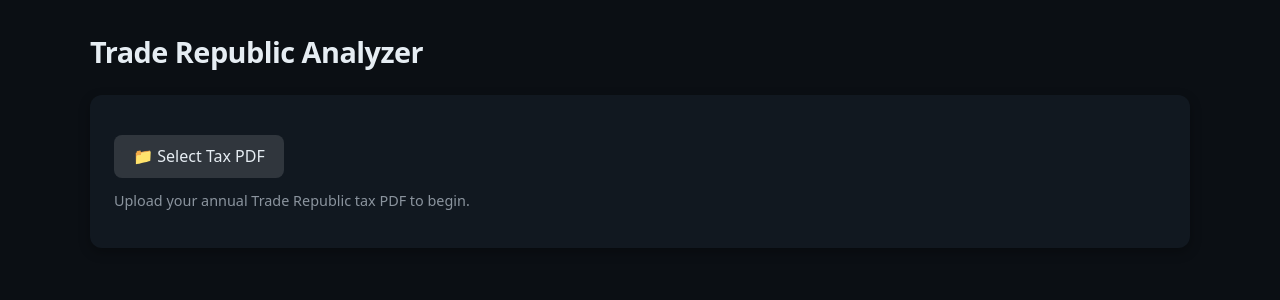
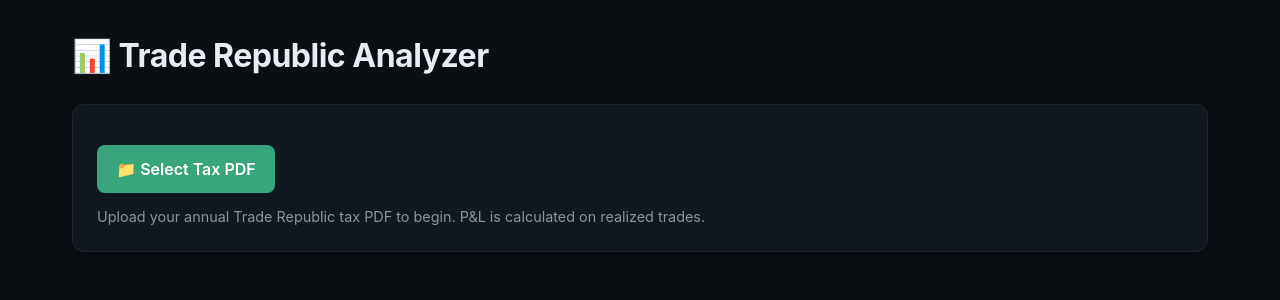
Before and after one commit to hellbloodd/stocks, a Python web app: template templates/index.html in a window 1280 px wide. Shown: the top 300 px of the page. Run offline with Jinja, Linux system fonts and the light colour scheme; the template is opened without the code that fills it, so the values that code supplies are empty.

Commit message:
Update index.html

```diff
--- a/templates/index.html
+++ b/templates/index.html
@@ -1,62 +1,70 @@
 <!DOCTYPE html>
 <html lang="en">
 <head>
-  <meta charset="UTF-8" />
-  <meta name="viewport" content="width=device-width, initial-scale=1.0"/>
-  <title>TR Portfolio Dashboard</title>
+  <meta charset="UTF-8">
+  <meta name="viewport" content="width=device-width, initial-scale=1.0">
+  <title>Trade Republic Dashboard</title>
   <script src="https://cdn.jsdelivr.net/npm/chart.js"></script>
   <style>
-    :root { --bg: #0b0f14; --card: #111820; --accent: #38a57d; --text: #e6edf3; --muted: #8b949e; }
-    body { margin: 0; font-family: system-ui, -apple-system, sans-serif; background: var(--bg); color: var(--text); padding: 2rem; max-width: 1100px; margin-inline: auto; }
-    h1 { margin: 0 0 1.5rem; font-size: 1.8rem; letter-spacing: -0.5px; }
-    .card { background: var(--card); border-radius: 12px; padding: 1.5rem; margin-bottom: 1rem; box-shadow: 0 4px 12px rgba(0,0,0,0.3); }
+    :root { --bg: #0b0f14; --card: #111820; --accent: #38a57d; --text: #e6edf3; --muted: #8b949e; --border: #21262d; }
+    * { box-sizing: border-box; margin: 0; padding: 0; }
+    body { font-family: -apple-system, BlinkMacSystemFont, 'Segoe UI', Roboto, sans-serif; background: var(--bg); color: var(--text); padding: 2rem; max-width: 1200px; margin: auto; line-height: 1.5; }
+    h1 { margin-bottom: 1.5rem; font-size: 2rem; letter-spacing: -0.5px; }
+    .card { background: var(--card); border: 1px solid var(--border); border-radius: 12px; padding: 1.5rem; margin-bottom: 1rem; box-shadow: 0 4px 12px rgba(0,0,0,0.3); }
     .grid { display: grid; grid-template-columns: repeat(auto-fit, minmax(220px, 1fr)); gap: 1rem; margin-bottom: 1rem; }
-    .stat { font-size: 2rem; font-weight: 700; margin: 0.5rem 0; }
+    .stat-value { font-size: 2rem; font-weight: 700; margin: 0.5rem 0; }
     .pos { color: #3fb950; } .neg { color: #f85149; }
-    button { background: var(--accent); color: #fff; border: none; padding: 0.65rem 1.2rem; border-radius: 8px; font-weight: 600; cursor: pointer; margin-top: 1rem; }
-    button:hover { filter: brightness(1.1); }
+    button, label.btn { background: var(--accent); color: #fff; border: none; padding: 0.75rem 1.2rem; border-radius: 8px; font-weight: 600; cursor: pointer; display: inline-block; margin-top: 1rem; }
+    button:hover, label.btn:hover { filter: brightness(1.1); }
     input[type="file"] { display: none; }
-    label.btn { display: inline-block; padding: 0.65rem 1.2rem; background: #30363d; border-radius: 8px; cursor: pointer; margin-top: 1rem; }
-    table { width: 100%; border-collapse: collapse; margin-top: 1rem; font-size: 0.9rem; }
-    th, td { padding: 0.75rem 1rem; text-align: left; border-bottom: 1px solid #21262d; }
+    table { width: 100%; border-collapse: collapse; margin-top: 1rem; font-size: 0.95rem; }
+    th, td { padding: 0.75rem 1rem; text-align: left; border-bottom: 1px solid var(--border); }
     th { color: var(--muted); font-weight: 500; }
     .hidden { display: none !important; }
     #status { margin-top: 0.8rem; font-size: 0.9rem; color: var(--muted); min-height: 1.2em; }
-    canvas { max-width: 100%; height: 280px; }
+    canvas { max-width: 100%; height: 300px; background: var(--card); border-radius: 8px; padding: 0.5rem; box-sizing: border-box; }
+    .chart-container, .table-container { margin-top: 1rem; }
+    @media (max-width: 768px) { body { padding: 1rem; } h1 { font-size: 1.5rem; } .stat-value { font-size: 1.5rem; } }
   </style>
 </head>
 <body>
-  <h1>Trade Republic Analyzer</h1>
+  <h1>📊 Trade Republic Analyzer</h1>
 
   <div class="card">
     <label for="pdfInput" class="btn">📁 Select Tax PDF</label>
     <input type="file" id="pdfInput" accept=".pdf" />
     <button onclick="analyze()" id="runBtn" class="hidden">Analyze Statement</button>
-    <p id="status">Upload your annual Trade Republic tax PDF to begin.</p>
+    <p id="status">Upload your annual Trade Republic tax PDF to begin. P&L is calculated on realized trades.</p>
   </div>
 
   <div id="dashboard" class="grid hidden">
-    <div class="card"><h3>Realized P&L</h3><div class="stat" id="pnl">€0.00</div></div>
-    <div class="card"><h3>Win Rate</h3><div class="stat" id="winrate">0%</div></div>
-    <div class="card"><h3>Total Trades</h3><div class="stat" id="totalTrades">0</div></div>
+    <div class="card"><h3>Realized P&L</h3><div class="stat-value" id="pnl">€0.00</div></div>
+    <div class="card"><h3>Win Rate</h3><div class="stat-value" id="winrate">0%</div></div>
+    <div class="card"><h3>Total Trades</h3><div class="stat-value" id="totalTrades">0</div></div>
   </div>
 
-  <div id="chartSection" class="card hidden">
-    <h3>P&L per Sell Trade</h3>
+  <div id="chartSection" class="card hidden chart-container">
+    <h3>Sell Trade Values (Top 20)</h3>
     <canvas id="pnlChart"></canvas>
   </div>
 
-  <div id="tradesSection" class="card hidden">
+  <div id="tradesSection" class="card hidden table-container">
     <h3>Recent Transactions</h3>
-    <table><thead><tr><th>Date</th><th>Type</th><th>Qty</th><th>Price</th><th>Value</th></tr></thead><tbody id="tradeRows"></tbody></table>
+    <table><thead><tr><th>Date</th><th>Type</th><th>Qty</th><th>Price</th><th>Value (€)</th></tr></thead><tbody id="tradeRows"></tbody></table>
   </div>
 
 <script>
   let chart = null;
 
   document.getElementById('pdfInput').addEventListener('change', function() {
-  document.getElementById('runBtn').classList.toggle('hidden', !this.files.length);
-  document.getElementById('status').textContent = this.files[0].name;
+    const btn = document.getElementById('runBtn');
+    if (this.files.length) {
+      btn.classList.remove('hidden');
+      document.getElementById('status').textContent = `📄 Ready: ${this.files[0].name}`;
+    } else {
+      btn.classList.add('hidden');
+      document.getElementById('status').textContent = 'Upload your annual Trade Republic tax PDF to begin.';
+    }
   });
 
   async function analyze() {
@@ -64,25 +72,28 @@ async function analyze() {
     if (!file) return;
 
     const btn = document.getElementById('runBtn');
-  btn.disabled = true; btn.textContent = "Processing...";
+    btn.disabled = true;
+    btn.textContent = "Processing PDF...";
+    document.getElementById('status').textContent = "⏳ Parsing & calculating metrics...";
 
     const form = new FormData();
     form.append("file", file);
 
     try {
-    // Change to your backend URL after deployment, e.g., https://your-backend.onrender.com
-    const res = await fetch("http://localhost:8000/analyze", { method: "POST", body: form });
-    if (!res.ok) throw new Error(await res.text());
+      const res = await fetch("https://stocks-yohw.onrender.com/analyze", { method: "POST", body: form });
+      if (!res.ok) throw new Error(`Server error: ${res.status} - ${await res.text()}`);
+
       const data = await res.json();
 
-    // Update stats
+      // Show dashboard sections
       document.getElementById('dashboard').classList.remove('hidden');
       document.getElementById('chartSection').classList.remove('hidden');
       document.getElementById('tradesSection').classList.remove('hidden');
 
+      // Stats
       const pnlEl = document.getElementById('pnl');
       pnlEl.textContent = `€${data.summary.realized_pnl_eur.toFixed(2)}`;
-    pnlEl.className = `stat ${data.summary.realized_pnl_eur >= 0 ? 'pos' : 'neg'}`;
+      pnlEl.className = `stat-value ${data.summary.realized_pnl_eur >= 0 ? 'pos' : 'neg'}`;
 
       document.getElementById('winrate').textContent = `${data.summary.win_rate_pct}%`;
       document.getElementById('totalTrades').textContent = data.summary.total_trades;
@@ -90,34 +101,45 @@ async function analyze() {
       // Table
       const tbody = document.getElementById('tradeRows');
       tbody.innerHTML = "";
-    data.trades_raw.forEach(t => {
+      data.trades_raw.slice(0, 50).forEach(t => {
         const tr = document.createElement('tr');
-      tr.innerHTML = `<td>${t.date}</td><td>${t.type}</td><td>${t.quantity || 0}</td><td>€${t.price?.toFixed(4) || '—'}</td><td>€${(t.value||0).toFixed(2)}</td>`;
+        tr.innerHTML = `<td>${t.date || '—'}</td><td>${t.type || '—'}</td><td>${t.quantity ?? 0}</td><td>€${t.price?.toFixed(4) || '—'}</td><td>€${(t.value || 0).toFixed(2)}</td>`;
         tbody.appendChild(tr);
       });
 
       // Chart
       const ctx = document.getElementById('pnlChart').getContext('2d');
       if (chart) chart.destroy();
+      const sells = data.top_sells.slice(0, 20);
       chart = new Chart(ctx, {
         type: "bar",
         data: {
-        labels: data.top_sells.map((t,i) => `#${i+1}`),
+          labels: sells.map((_, i) => `#${i + 1}`),
           datasets: [{
             label: "Sell Trade Value (€)",
-          data: data.top_sells.map(t => t.value || 0),
-          backgroundColor: "#38a57d"
+            data: sells.map(t => t.value || 0),
+            backgroundColor: "#38a57d",
+            borderRadius: 4
           }]
         },
-      options: { responsive: true, scales: { y: { beginAtZero: true } }, plugins: { legend: { display: false } } }
+        options: {
+          responsive: true,
+          maintainAspectRatio: false,
+          scales: { y: { beginAtZero: true, grid: { color: '#21262d' } }, x: { grid: { display: false } } },
+          plugins: { legend: { display: false } }
+        }
       });
 
-    document.getElementById('status').textContent = "✅ Analysis complete.";
+      document.getElementById('status').textContent = "✅ Analysis complete!";
     } catch (e) {
       console.error(e);
       document.getElementById('status').textContent = `❌ ${e.message}`;
+      document.getElementById('dashboard').classList.add('hidden');
+      document.getElementById('chartSection').classList.add('hidden');
+      document.getElementById('tradesSection').classList.add('hidden');
     } finally {
-    btn.disabled = false; btn.textContent = "Analyze Statement";
+      btn.disabled = false;
+      btn.textContent = "Analyze Statement";
     }
   }
 </script>
```
Lines whose indentation alone changed are shown as unchanged.
